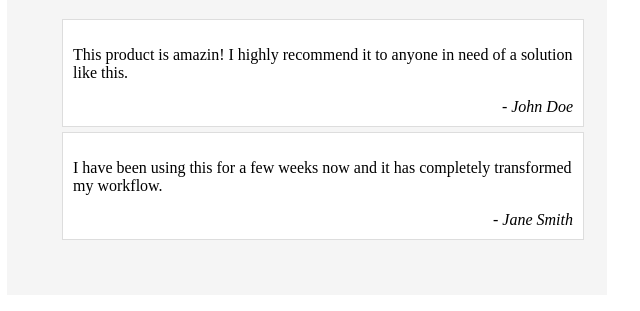
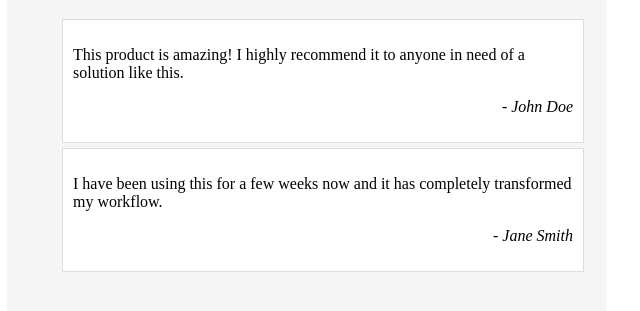
Before and after one commit to acciojob/testimonial-GAUTAMVERM, a website: page main.html in a window 1280 px wide. Shown: the part 119-430 px from the top of the page, without its empty margins (1-641 px from the left). Drawn offline with Linux system fonts and the light colour scheme.

Commit message:
created a submission

```diff
--- a/main.html
+++ b/main.html
@@ -1,25 +1,22 @@
 <!DOCTYPE html>
-
 <html>
-
 <head>
     <link rel="stylesheet" href="styles.css">
 </head>
-
 <body>
     <div class="main" id="container">
         <h1>Testimonials</h1>
-	   <div class="Testimonial">
-		   <p>This product is amazin! I highly recommend it to anyone in need of a solution like this.</p>
-		   <div class="author">- John Doe</div>
-	   </div>
-		 <div class="Testimonial">
-		 <p>I have been using this for a few weeks now and it has completely transformed my workflow.</p>
-		   <div class="author">- Jane Smith</div>
+
+        <div class="testimonial">
+            <p>This product is amazing! I highly recommend it to anyone in need of a solution like this.</p>
+            <p class="author">- John Doe</p>
         </div>
 
+        <div class="testimonial">
+            <p>I have been using this for a few weeks now and it has completely transformed my workflow.</p>
+            <p class="author">- Jane Smith</p>
+        </div>
 
     </div>
 </body>
-
 </html>
--- a/styles.css
+++ b/styles.css
@@ -3,7 +3,7 @@
 	padding:50px;
 	width:500px
 }
-.Testimonial{
+.testimonial{
 	padding:10px;
 	border:1px solid #ddd;
 	background-color:white;
```
Lines whose indentation alone changed are shown as unchanged.
